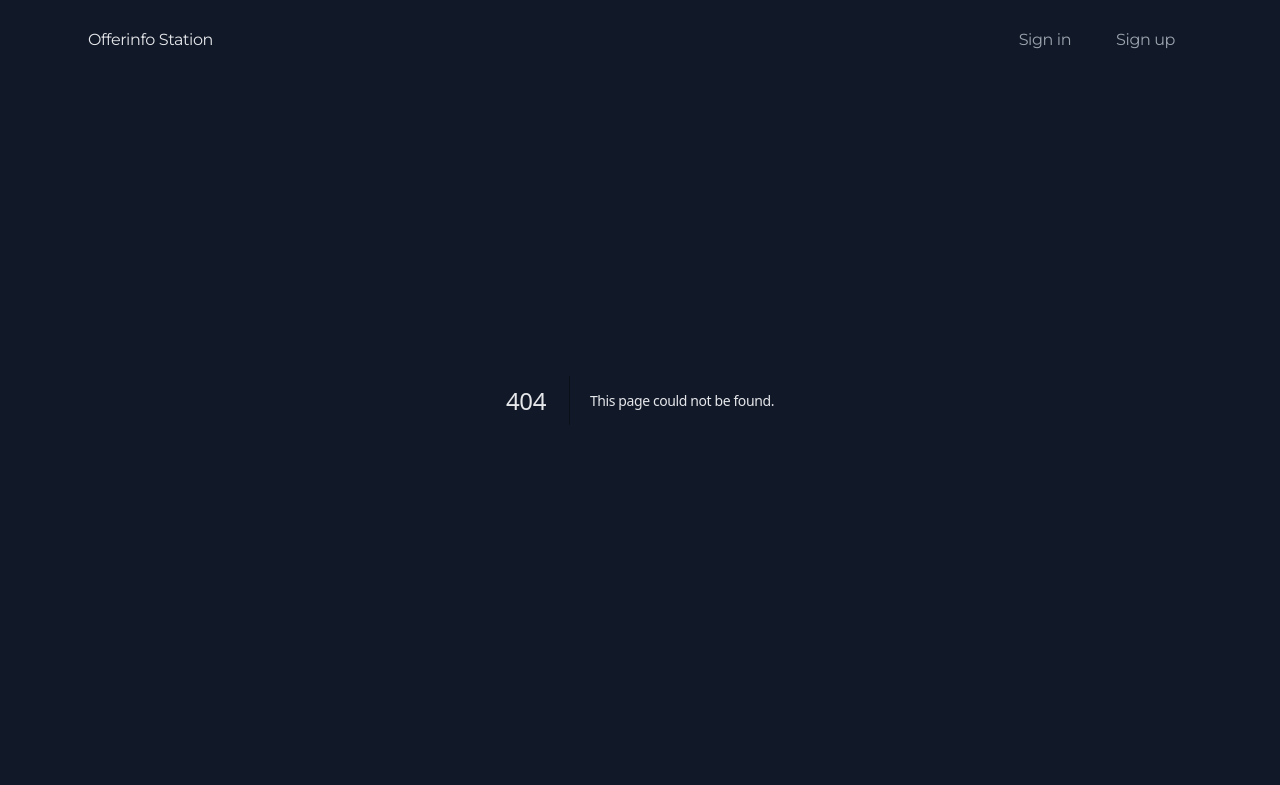
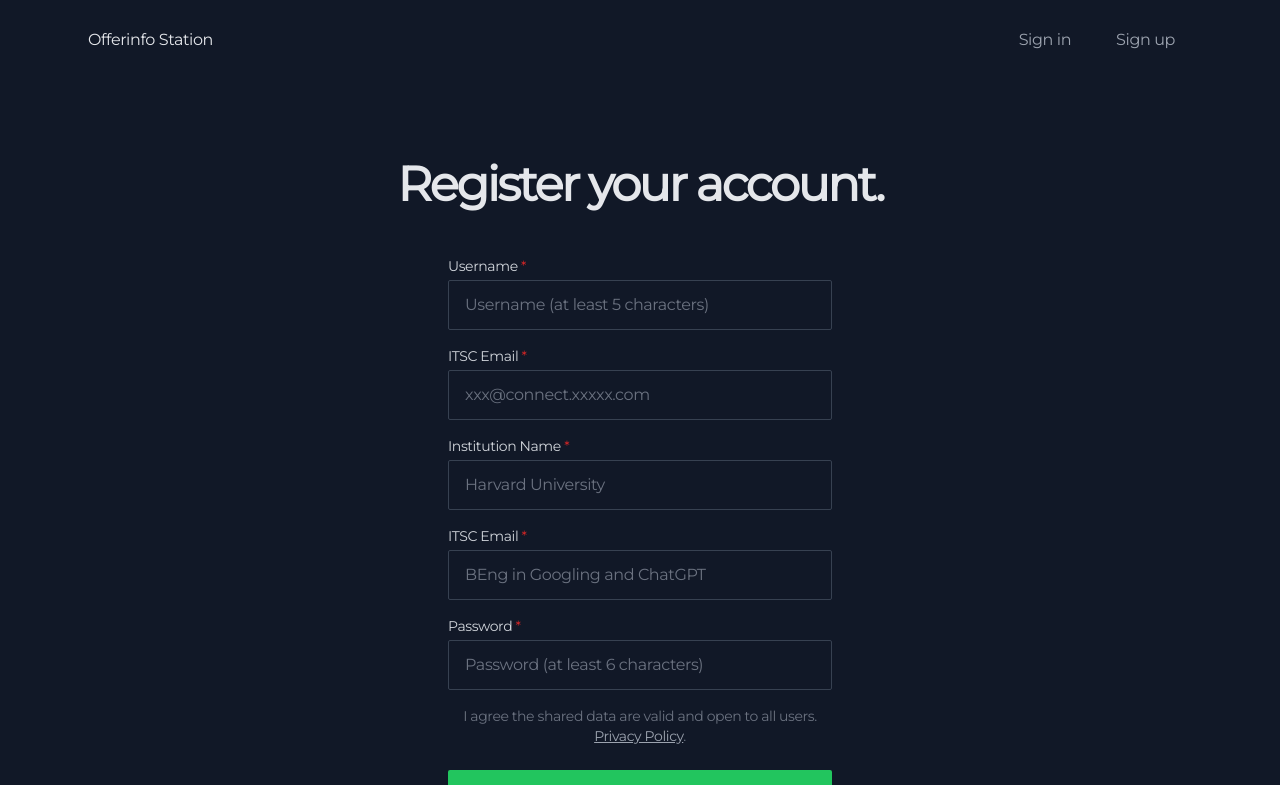
Before and after one commit to aviatodev/offerinfo, a Next.js app: page /signup in a window 1280 px wide. Before the commit this address had no page. Shown: the top 785 px of the page. Built offline with nearby package versions, Linux system fonts and the light colour scheme.

Commit message:
feat: signup page

```diff
--- a/app/(pages)/(authentication)/login/page.tsx
+++ b/app/(pages)/(authentication)/signin/page.tsx
@@ -1,59 +1,23 @@
 export const metadata = {
-	title: "Sign In - Open PRO",
-	description: "Page description",
+	title: "Sign In",
+	description: "Sign in to Offerinfo",
 };
 
 import Link from "next/link";
 
-export default function Login() {
+export default function SignIn() {
 	return (
 		<section className="relative">
 			<div className="max-w-6xl mx-auto px-4 sm:px-6">
-				<div className="pt-32 pb-12 md:pt-40 md:pb-20">
+				<div className="pt-24 pb-8 md:pt-40 md:pb-20">
 					{/* Page header */}
-					<div className="max-w-3xl mx-auto text-center pb-12 md:pb-20">
-						<h1 className="h1">
-							Welcome back.
-						</h1>
+					<div className="max-w-3xl mx-auto text-center pb-8 md:pb-12">
+						<h1 className="h1">Welcome back.</h1>
 					</div>
 
 					{/* Form */}
 					<div className="max-w-sm mx-auto">
-						<form>
-							<div className="flex flex-wrap -mx-3">
-								<div className="w-full px-3">
-									<button className="btn px-0 text-white bg-red-600 hover:bg-red-700 w-full relative flex items-center">
-										<svg
-											className="w-4 h-4 fill-current text-white opacity-75 shrink-0 mx-4"
-											viewBox="0 0 16 16"
-											xmlns="http://www.w3.org/2000/svg"
-										>
-											<path d="M7.9 7v2.4H12c-.2 1-1.2 3-4 3-2.4 0-4.3-2-4.3-4.4 0-2.4 2-4.4 4.3-4.4 1.4 0 2.3.6 2.8 1.1l1.9-1.8C11.5 1.7 9.9 1 8 1 4.1 1 1 4.1 1 8s3.1 7 7 7c4 0 6.7-2.8 6.7-6.8 0-.5 0-.8-.1-1.2H7.9z" />
-										</svg>
-										<span
-											className="h-6 flex items-center border-r border-white border-opacity-25 mr-4"
-											aria-hidden="true"
-										></span>
-										<span className="flex-auto pl-16 pr-8 -ml-16">
-											Sign in with Google
-										</span>
-									</button>
-								</div>
-							</div>
-						</form>
-						<div className="flex items-center my-6">
-							<div
-								className="border-t border-gray-700 border-dotted grow mr-3"
-								aria-hidden="true"
-							></div>
-							<div className="text-gray-400">
-								Or, sign in with your email
-							</div>
-							<div
-								className="border-t border-gray-700 border-dotted grow ml-3"
-								aria-hidden="true"
-							></div>
-						</div>
+
 						<form>
 							<div className="flex flex-wrap -mx-3 mb-4">
 								<div className="w-full px-3">
@@ -61,13 +25,13 @@ export default function Login() {
 										className="block text-gray-300 text-sm font-medium mb-1"
 										htmlFor="email"
 									>
-										Email
+										Email or Username
 									</label>
 									<input
-										id="email"
-										type="email"
+										id="email-username"
+										type="text"
 										className="form-input w-full text-gray-300"
-										placeholder="you@connect.itsc.com"
+										placeholder="Your ITSC Email or Username"
 										required
 									/>
 								</div>
@@ -122,7 +86,7 @@ export default function Login() {
 							Don’t you have an account?{" "}
 							<Link
 								href="/signup"
-								className="text-gray-400 hover:text-gray-200 transition duration-150 ease-in-out"
+								className="underline text-gray-400 hover:text-gray-200 transition duration-150 ease-in-out"
 							>
 								Sign up
 							</Link>
--- /dev/null
+++ b/app/(pages)/(authentication)/signup/page.tsx
@@ -0,0 +1,148 @@
+export const metadata = {
+	title: "Sign Up",
+	description: "Sign up to Offerinfo",
+};
+
+import Link from "next/link";
+
+export default function SignUp() {
+	return (
+		<section className="relative">
+			<div className="max-w-6xl mx-auto px-4 sm:px-6">
+				<div className="pt-24 pb-8 md:pt-40 md:pb-20">
+					{/* Page header */}
+					<div className="max-w-3xl mx-auto text-center pb-8 md:pb-12">
+						<h1 className="h1">Register your account.</h1>
+					</div>
+
+					{/* Form */}
+					<div className="max-w-sm mx-auto">
+						<form>
+							{/* Username */}
+							<div className="flex flex-wrap -mx-3 mb-4">
+								<div className="w-full px-3">
+									<label
+										className="block text-gray-300 text-sm font-medium mb-1"
+										htmlFor="full-name"
+									>
+										Username{" "}
+										<span className="text-red-600">*</span>
+									</label>
+									<input
+										id="full-name"
+										type="text"
+										className="form-input w-full text-gray-300"
+										placeholder="Username (at least 5 characters)"
+										required
+									/>
+								</div>
+							</div>
+							{/* ITSC Email */}
+							<div className="flex flex-wrap -mx-3 mb-4">
+								<div className="w-full px-3">
+									<label
+										className="block text-gray-300 text-sm font-medium mb-1"
+										htmlFor="email"
+									>
+										ITSC Email{" "}
+										<span className="text-red-600">*</span>
+									</label>
+									<input
+										id="email"
+										type="email"
+										className="form-input w-full text-gray-300"
+										placeholder="xxx@connect.xxxxx.com"
+										required
+									/>
+								</div>
+							</div>
+							{/* Institution Name */}
+							<div className="flex flex-wrap -mx-3 mb-4">
+								<div className="w-full px-3">
+									<label
+										className="block text-gray-300 text-sm font-medium mb-1"
+										htmlFor="institution-name"
+									>
+										Institution Name{" "}
+										<span className="text-red-600">*</span>
+									</label>
+									<input
+										id="institution-name"
+										type="text"
+										className="form-input w-full text-gray-300"
+										placeholder="Harvard University"
+										required
+									/>
+								</div>
+							</div>
+							{/* Program and Major */}
+							<div className="flex flex-wrap -mx-3 mb-4">
+								<div className="w-full px-3">
+									<label
+										className="block text-gray-300 text-sm font-medium mb-1"
+										htmlFor="program-major"
+									>
+										ITSC Email{" "}
+										<span className="text-red-600">*</span>
+									</label>
+									<input
+										id="program-major"
+										type="text"
+										className="form-input w-full text-gray-300"
+										placeholder="BEng in Googling and ChatGPT"
+										required
+									/>
+								</div>
+							</div>
+							<div className="flex flex-wrap -mx-3 mb-4">
+								<div className="w-full px-3">
+									<label
+										className="block text-gray-300 text-sm font-medium mb-1"
+										htmlFor="password"
+									>
+										Password{" "}
+										<span className="text-red-600">*</span>
+									</label>
+									<input
+										id="password"
+										type="password"
+										className="form-input w-full text-gray-300"
+										placeholder="Password (at least 6 characters)"
+										required
+									/>
+								</div>
+							</div>
+							<div className="text-sm text-gray-500 text-center">
+								I agree the shared data are valid and open to
+								all users.{" "}
+								<Link
+									href="#"
+									className="underline text-gray-400 hover:text-gray-200 hover:no-underline transition duration-150 ease-in-out"
+								>
+									Privacy Policy
+								</Link>
+								.
+							</div>
+							<div className="flex flex-wrap -mx-3 mt-6">
+								<div className="w-full px-3">
+									<button className="btn text-white bg-green-500 hover:bg-green-600 w-full">
+										Sign up
+									</button>
+								</div>
+							</div>
+						</form>
+						<div className="text-gray-400 text-center mt-6">
+							Already using Offerinfo?{" "}
+							<Link
+								href="/signin"
+								className="underline text-gray-400 hover:text-gray-200 transition duration-150 ease-in-out"
+							>
+								Sign in
+							</Link>
+						</div>
+					</div>
+				</div>
+			</div>
+		</section>
+	);
+}
--- a/app/components/ui/Header.tsx
+++ b/app/components/ui/Header.tsx
@@ -26,7 +26,7 @@ export default function Header() {
 						<ul className="flex grow justify-end flex-wrap items-center">
 							<li>
 								<Link
-									href="/"
+									href="/signin"
 									className="font-medium text-gray-400 hover:text-gray-200 px-4 py-3 flex items-center transition duration-150 ease-in-out"
 								>
 									Sign in
@@ -34,7 +34,7 @@ export default function Header() {
 							</li>
 							<li>
 								<Link
-									href="/"
+									href="/signup"
 									className="btn-sm text-gray-400 hover:text-gray-200 ml-3"
 								>
 									Sign up
--- a/app/components/ui/MobileMenu.tsx
+++ b/app/components/ui/MobileMenu.tsx
@@ -93,7 +93,7 @@ export default function MobileMenu() {
 				<ul className="bg-gray-800 px-4 py-2">
 					<li>
 						<Link
-							href="/"
+							href="/signin"
 							className="flex font-medium w-full text-white py-2 justify-center"
 							onClick={() => setMobileNavOpen(false)}
 						>
@@ -102,7 +102,7 @@ export default function MobileMenu() {
 					</li>
 					<li>
 						<Link
-							href="/"
+							href="/signup"
 							className="flex font-medium w-full text-white py-2 justify-center"
 							onClick={() => setMobileNavOpen(false)}
 						>
```
